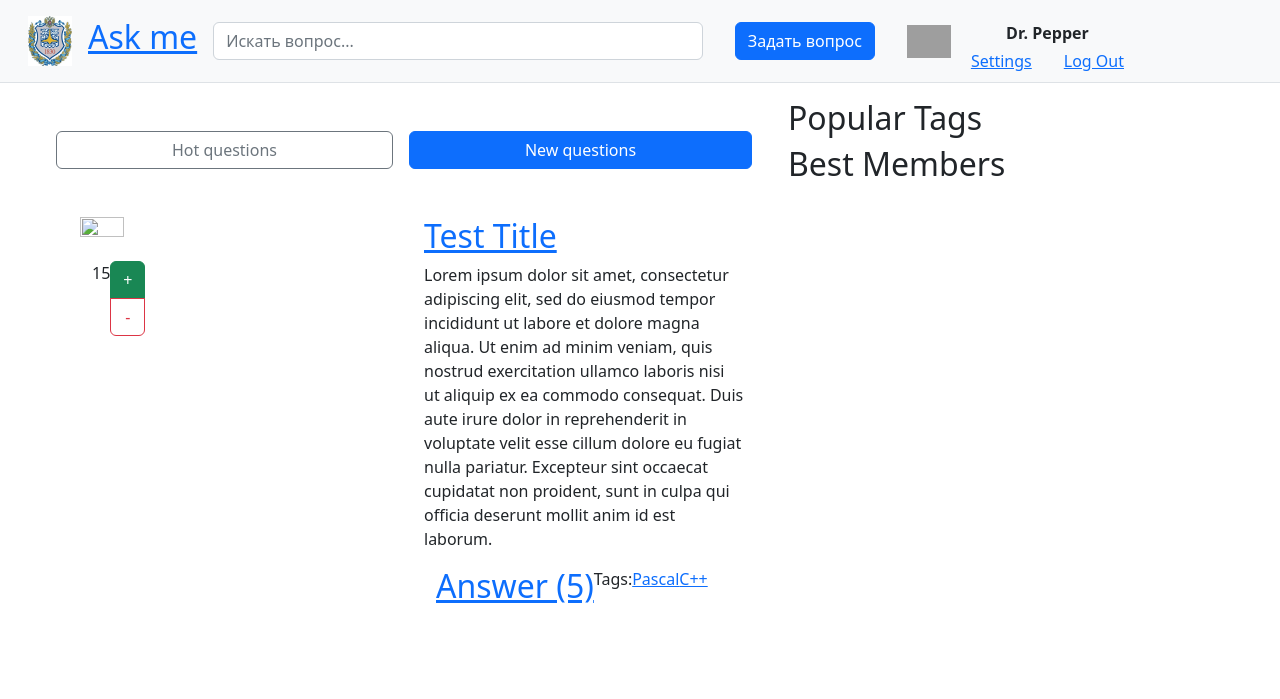
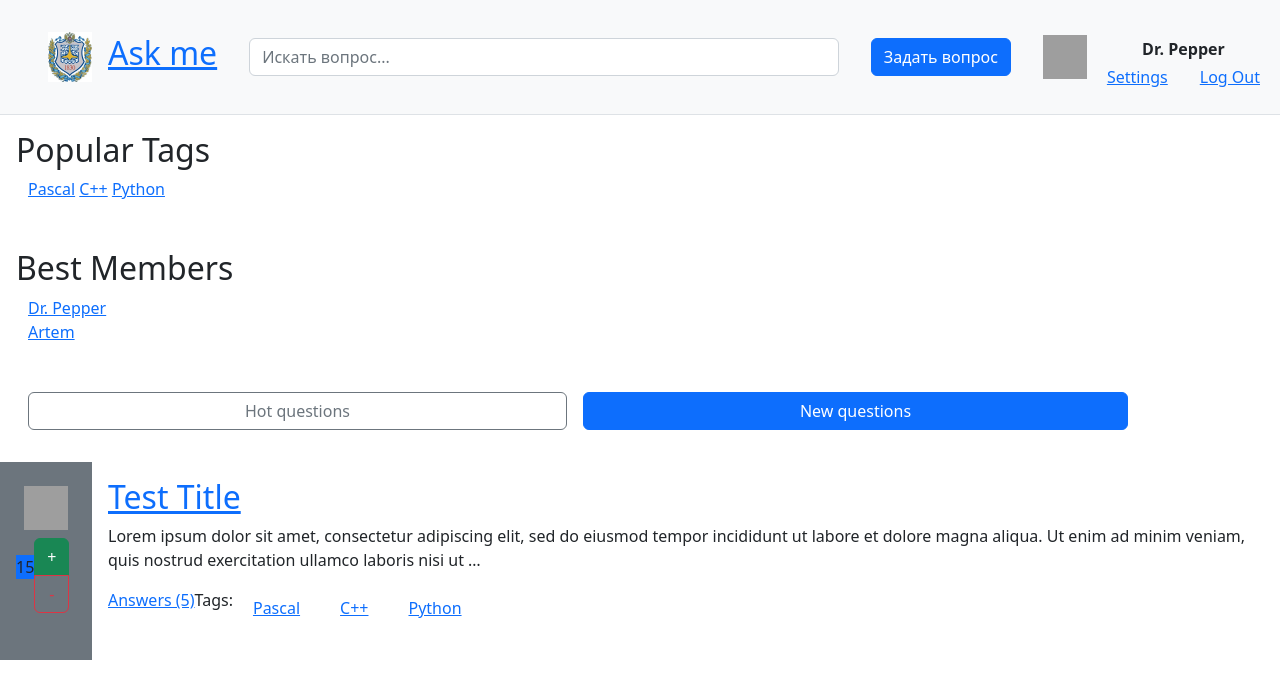
Before and after one commit to ArtemTin/VK_web_askanswer, a Django app: page / in a window 1280 px wide. Shown: the top 699 px of the page. Run offline with Django 4.2, Linux system fonts and the light colour scheme; grey boxes are pictures that could not be loaded.

Commit message:
index.html WIP

```diff
--- a/askme/templates/askme/base.html
+++ b/askme/templates/askme/base.html
@@ -1,20 +1,21 @@
 <!doctype html>
 <html lang="ru">
 <head>
-    <!-- Comment -->
+
     <meta charset="utf-8">
     <meta name="viewport" content="width=device-width, initial-scale=1">
     <title>{{ title }}</title>
 
     <link href="https://cdn.jsdelivr.net/npm/bootstrap@5.2.2/dist/css/bootstrap.min.css" rel="stylesheet"
           integrity="sha384-Zenh87qX5JnK2Jl0vWa8Ck2rdkQ2Bzep5IDxbcnCeuOxjzrPF/et3URy9Bv1WTRi" crossorigin="anonymous">
+
 </head>
 
 <body>
 <header class="border-bottom bg-light">
-    <div class="container d-inline-flex flex-wrap justify-content-evenly align-items-center">
+    <div class="d-flex flex-wrap justify-content-center align-items-center ms-3 me-3">
         <!-- Иконка сайта и название -->
-        <a href="{% url "main_view" %}" class="me-auto">
+        <a class="m-3" href="{% url "main_view" %}">
             <div class="d-flex flex-row justify-content-evenly align-items-center">
                 <img src="../../static/img/logo.jpg" class="m-3" width="44" height="50" role="img" alt="Home">
                 <h2 class="flex-column">Ask me</h2>
@@ -37,12 +38,14 @@
         </div>
         <!-- Иконка пользователя и ссылки управления -->
         {% if user %}
-            <img class="m-3 img-fluid" src="{{ user.avatar_url}}" width="44" height="44" role="img">
+            <div class="d-flex flex-row align-items-center">
+                <img class="m-3" src="{{ user.avatar_url }}" width="44" height="44" role="img">
                 <div class="d-flex flex-column justify-content-evenly align-items-center">
                     <b class="mt-3">{{ user.name }}</b>
                     <div class="d-inline-flex m-1">
                         <a href="{% url "settings_view" user.id %}}" class="me-3">Settings</a>
                         <a href="{% url "logout_view" %}" class="ms-3">Log Out</a>
+                    </div>
                 </div>
             </div>
         {% else %}
@@ -54,36 +57,34 @@
 
     </div>
 </header>
-
-<div class="container m-3">
-    <div class="row align-items-start">
-        <div class="col-8">
+<div class="d-flex flex-column-reverse">
+    <div>
         {% block main_content %}
             <h1>Hello, world!</h1>
         {% endblock %}
     </div>
-        <div class="col-4">
     <div class="d-flex flex-column">
         {% block side_content %}
+            <div class="m-3">
                 <h2>Popular Tags</h2>
                 <div class="container-fluid">
-                    {% for tag in tags %}
+                    {% for tag in popular_tags %}
                         <a href="{% url "tag_view" tag.internal_name %}">{{ tag.human_name }}</a>
                     {% endfor %}
                 </div>
-                <h2>Best Members</h2>
-                <div class="d-flex flex-column">
+            </div>
+            <div class="m-3">
+                <h2 class="mt-3">Best Members</h2>
+                <div class="container-fluid d-flex flex-column">
                     {% for member in best_members %}
                         <a href="{% url "settings_view" member.id %}">{{ member.name }}</a>
                     {% endfor %}
                 </div>
+            </div>
         {% endblock %}
     </div>
 </div>
-    </div>
 
-
-</div>
 
 <script src="https://cdn.jsdelivr.net/npm/bootstrap@5.2.2/dist/js/bootstrap.bundle.min.js"
         integrity="sha384-OERcA2EqjJCMA+/3y+gxIOqMEjwtxJY7qPCqsdltbNJuaOe923+mo//f6V8Qbsw3"
--- a/askme/templates/askme/index.html
+++ b/askme/templates/askme/index.html
@@ -2,21 +2,27 @@
 
 {% block main_content %}
     <div class="container d-flex d-inline-flex m-3">
-        <a href="{% url "hot_view" %}" class="btn flex-fill mt-3 mb-3 me-3 {% if tab == "hot" %} btn-primary {% else %} btn-outline-secondary {% endif %} ">Hot questions</a>
-        <a href="{% url "main_view" %}" class="btn flex-fill mt-3 mb-3 me-3 {% if tab == "new" %} btn-primary {% else %} btn-outline-secondary {% endif %}">New questions</a>
+        <a href="{% url "hot_view" %}"
+           class="btn flex-fill mt-3 mb-3 me-3 {% if tab == "hot" %} btn-primary {% else %} btn-outline-secondary {% endif %} ">Hot
+            questions</a>
+        <a href="{% url "main_view" %}"
+           class="btn flex-fill mt-3 mb-3 me-3 {% if tab == "new" %} btn-primary {% else %} btn-outline-secondary {% endif %}">New
+            questions</a>
     </div>
-    <div class="container d-flex flex-column m-3">
+    <div class="d-flex flex-column">
         {% for question in questions %}
-            <div class="container d-flex">
-                <div class="container d-flex flex-column">
+            <div class="d-flex flex-row">
+                <div class="p-3 d-flex flex-column bg-secondary">
+                    <!-- Аватарка и счетчик -->
                     <a href="{% url "settings_view" question.asker.id %}">
-                        <img class="img-fluid" src="{{ question.asker.avatar_url }}" width="44" height="44" role="img">
+                        <img class="img m-2" src="{{ question.asker.avatar_url }}" width="44" height="44"
+                             role="img">
                     </a>
-                    <div class="container d-flex">
-                        <p>{{ question.rating }}</p>
+                    <div class="d-flex flex-row align-items-center">
+                        <p class="bg-primary">{{ question.rating }}</p>
                         <div class="btn-group-vertical">
                             <button type="button"
-                                    class="btn  {% if question.my_rating > 0 %} btn-success {% else %} btn-outline-success {% endif %}">
+                                    class="btn {% if question.my_rating > 0 %} btn-success {% else %} btn-outline-success {% endif %}">
                                 +
                             </button>
                             <button type="button"
@@ -26,20 +32,21 @@
                         </div>
                     </div>
                 </div>
-                <div class="container d-flex flex-column">
+                <div class="p-3 d-flex flex-column">
+                    <!-- Заголовок, текст вопроса, кол-во ответов и теги -->
                     <a href="{% url "question_view" question.id %}">
                         <h2>{{ question.title }}</h2>
                     </a>
-                    <p>{{ question.teaser|truncatewords:'100' }}</p>
-                    <div class="container d-flex">
+                    <p>{{ question.teaser|truncatechars:'200' }}</p>
+                    <div class="d-flex flex-row">
                         <a href="{% url "question_view" question.id %}">
-                            <h2>Answer ({{ question.answers_cnt }})</h2>
+                            <p>Answers ({{ question.answers_cnt }})</p>
                         </a>
                         <p>Tags:</p>
-                        <div class="d-inline-flex">
+                        <div class="d-flex">
                             {% for tag in question.tags %}
-                                <a href="{% url "tag_view" tag.internal_name %}">
-                                    {{ tag.human_name }}
+                                <a class="row m-2" href="{% url "tag_view" tag.internal_name %}">
+                                    <p>{{ tag.human_name }}</p>
                                 </a>
                             {% endfor %}
                         </div>
--- a/askme/views.py
+++ b/askme/views.py
@@ -13,20 +13,20 @@ mock_tags = [
 ]
 
 mock_questions = [
-    {"id": "675", "asker": mock_users[1], "title": "Test Title", "rating": 15, "my_rating": 1, "answers_cnt": 5, "tags": [mock_tags[0], mock_tags[1]], "teaser":"Lorem ipsum dolor sit amet, consectetur adipiscing elit, sed do eiusmod tempor incididunt ut labore et dolore magna aliqua. Ut enim ad minim veniam, quis nostrud exercitation ullamco laboris nisi ut aliquip ex ea commodo consequat. Duis aute irure dolor in reprehenderit in voluptate velit esse cillum dolore eu fugiat nulla pariatur. Excepteur sint occaecat cupidatat non proident, sunt in culpa qui officia deserunt mollit anim id est laborum."}
+    {"id": "675", "asker": mock_users[0], "title": "Test Title", "rating": 15, "my_rating": 1, "answers_cnt": 5, "tags": [mock_tags[0], mock_tags[1], mock_tags[2]], "teaser":"Lorem ipsum dolor sit amet, consectetur adipiscing elit, sed do eiusmod tempor incididunt ut labore et dolore magna aliqua. Ut enim ad minim veniam, quis nostrud exercitation ullamco laboris nisi ut aliquip ex ea commodo consequat. Duis aute irure dolor in reprehenderit in voluptate velit esse cillum dolore eu fugiat nulla pariatur. Excepteur sint occaecat cupidatat non proident, sunt in culpa qui officia deserunt mollit anim id est laborum."}
 ]
 
 
 
 def main_view(request):
     template = loader.get_template("askme/index.html")
-    context = {"tab": "new", "user": mock_users[0], "questions": mock_questions}
+    context = {"tab": "new", "user": mock_users[0], "questions": mock_questions, "popular_tags": mock_tags, "best_members": mock_users}
     return HttpResponse(template.render(context, request))
 
 
 def hot_view(request):
     template = loader.get_template("askme/index.html")
-    context = {"tab": "hot", "user": mock_users[0], "questions": mock_questions}
+    context = {"tab": "new", "user": mock_users[1], "questions": mock_questions, "popular_tags": mock_tags, "best_members": mock_users}
     return HttpResponse(template.render(context, request))
 
 
```
Lines whose indentation alone changed are shown as unchanged.
